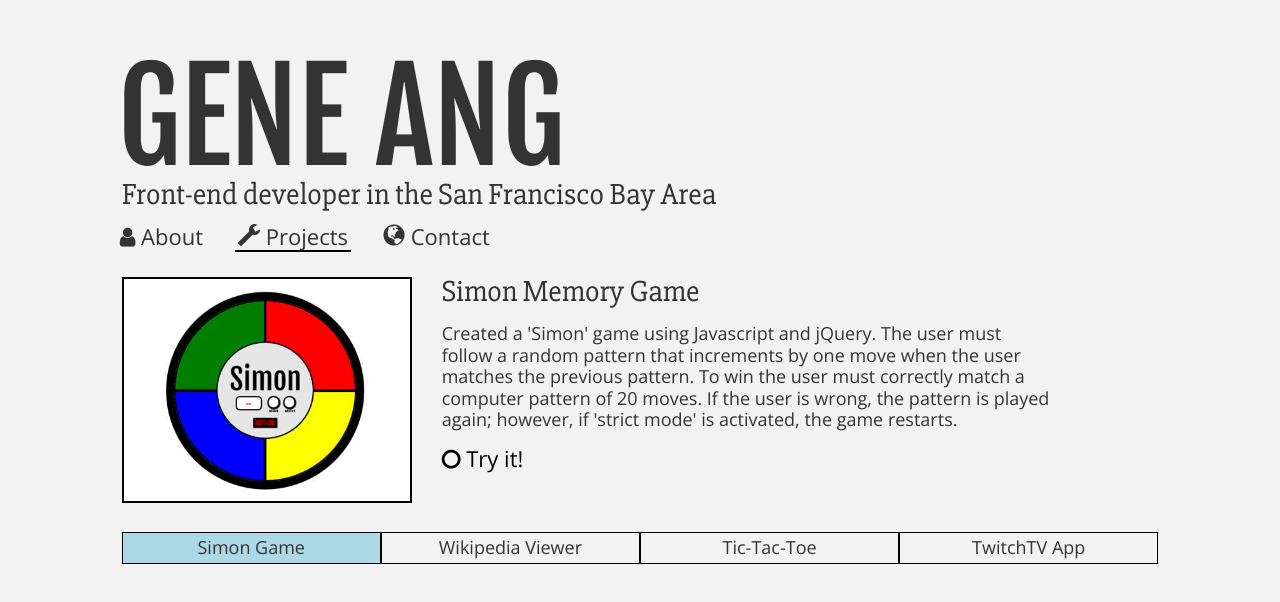
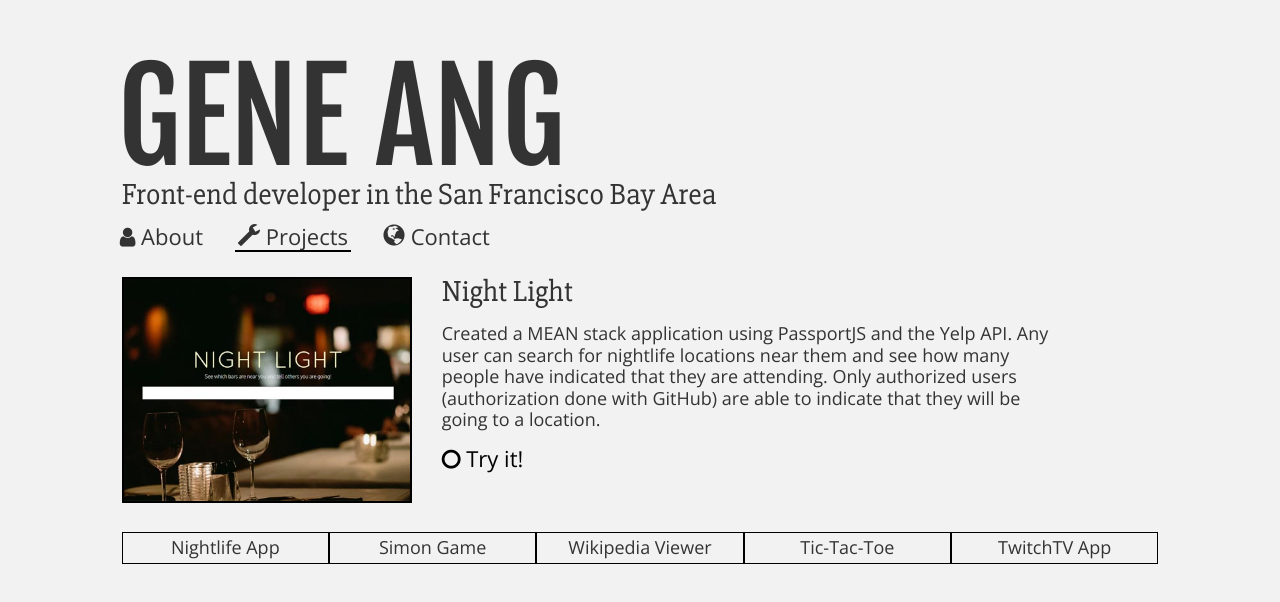
Before and after one commit to thebluegene/thebluegene.github.io, a plain HTML site: page index.html in a window 1280 px wide. Both pictures are taken after a click on the item "Projects". Drawn offline with nearby package versions, Linux system fonts and the light colour scheme.

Commit message:
Version 1.1.8
Added a new project! (Nightlife Application)

```diff
--- a/index.html
+++ b/index.html
@@ -61,7 +61,18 @@
 			<div id ='projects' class='carousel slide' data-ride='carousel' data-interval='false'>
 
 				<div class = 'carousel-inner' role='listbox'>
-
+					<div id='Nightlife_App' class='item'>
+						<div class = 'col-sm-offset-1 col-sm-3'>
+							<img src="images/nightlife.jpg" alt='Nightlife App Image'>
+						</div>
+						<div class = 'describe-buffer col-sm-7 col-lg-6'>
+							<h2>Night Light</h2>
+							<br />
+							<p>Created a MEAN stack application using PassportJS and the Yelp API. Any user can search for nightlife locations near them and see how many people have indicated that they are attending. Only authorized users (authorization done with GitHub) are able to indicate that they will be going to a location. </p>
+							<br />
+							<a target="_blank" href = 'https://whats-up-2187.herokuapp.com'><h4><i class="fa fa-circle-o"></i> Try it!</h4></a>
+						</div>
+					</div>
 
 					<div id='Simon_Game' class='item'>
 						<div class = 'col-sm-offset-1 col-sm-3'>
--- a/main.js
+++ b/main.js
@@ -1,6 +1,6 @@
 $(function(){
 	var prevTab = 'splash';
-	var currentProj = 'Poll_App'; //This is the starting project
+	var currentProj = 'Nightlife_App'; //This is the starting project
 	var prevProj, nextProj;
 	var xs = window.matchMedia("(max-width: 480px)");
 	var sm = window.matchMedia("(max-width: 768px)");
@@ -34,7 +34,7 @@ $(function(){
 			$('.project-list').show();
 			$('#projects .item').removeClass('active');
 			//First selected proejct
-			$('#Simon_Game').addClass('active');
+			$('#Nightlife_App').addClass('active');
 			$('#subtitle').show();
 		}
 	}
@@ -92,7 +92,7 @@ $(function(){
 		$('.project-list li').removeClass('selected');
 
 		//This is the first project
-		$('.project-list .Simon_Game').addClass('selected');
+		$('.project-list #Nightlife_App').addClass('selected');
 		windowBehavior();
 	});
 
--- a/style.css
+++ b/style.css
@@ -165,7 +165,7 @@ a:hover{
 	text-align: center;
 	border: 1px solid black;
 	margin: 0;
-	width: 25%; /* Change this if you add another project to project list*/
+	width: 20%; /* Change this if you add another project to project list*/
 	display: inline-block;
 	padding: 4px 0 4px 0;
 }
```
Also changed, not shown: images/nightlife.jpg (added).
